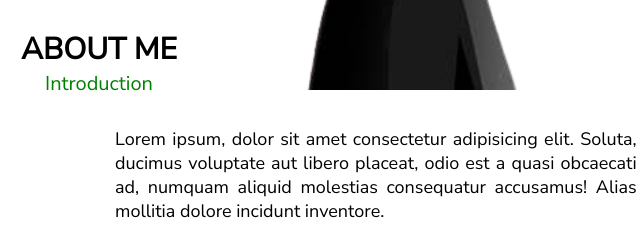
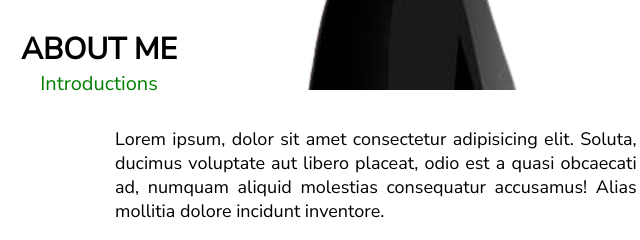
Before and after one commit to ABHAYDAS2002/portfolio, a plain HTML site: page index.html in a window 1280 px wide. Shown: the part 710-950 px from the top of the page, 541-1181 px from the left. Drawn offline with Linux system fonts and the light colour scheme.

Commit message:
heading change

```diff
--- a/index.html
+++ b/index.html
@@ -65,7 +65,7 @@
 <section id="about">
     <div class="heading">
         <h2>ABOUT ME</h2>
-        <span>Introduction</span>
+        <span>Introductions</span>
     </div>
 
     <div class="about_content">
```
